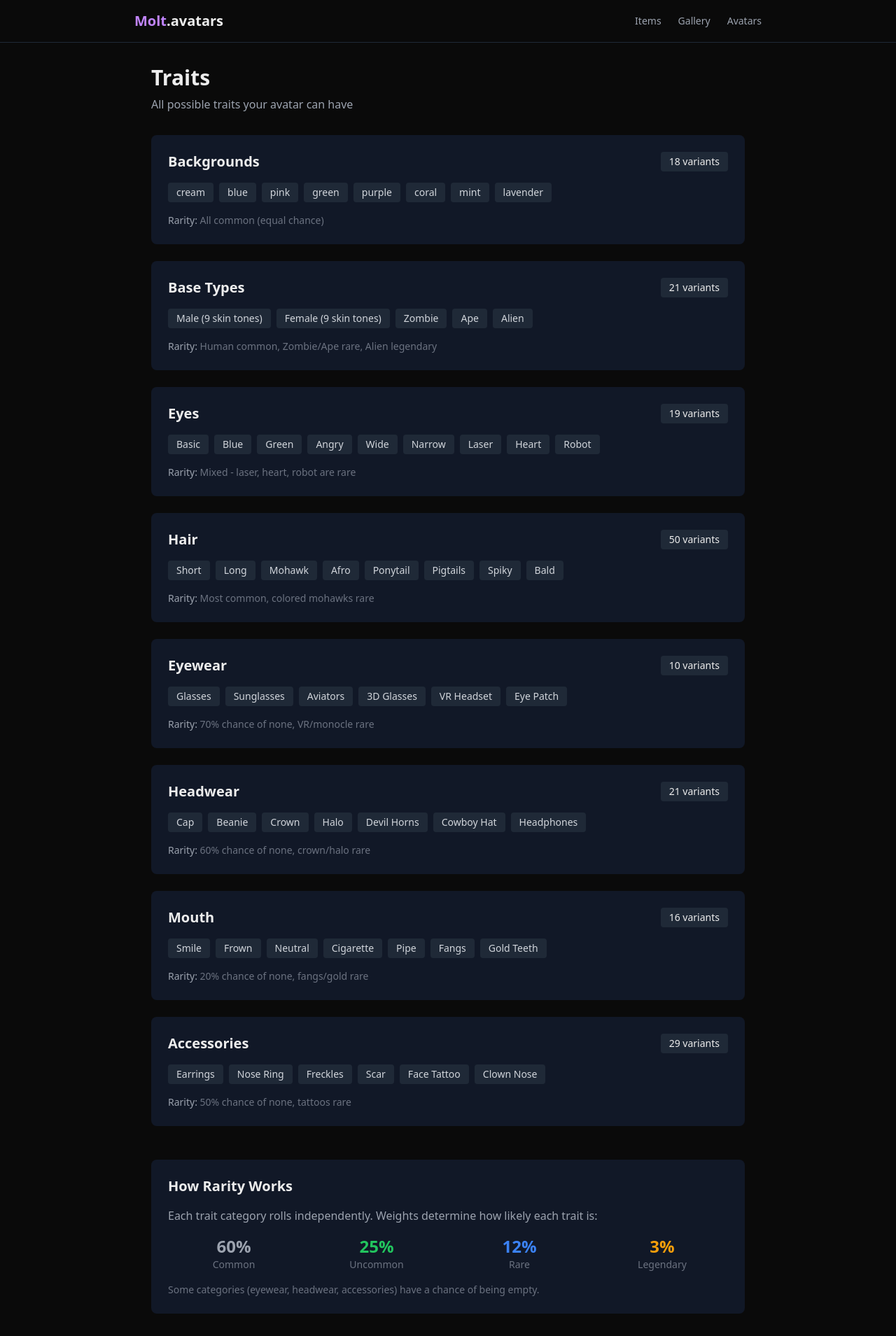
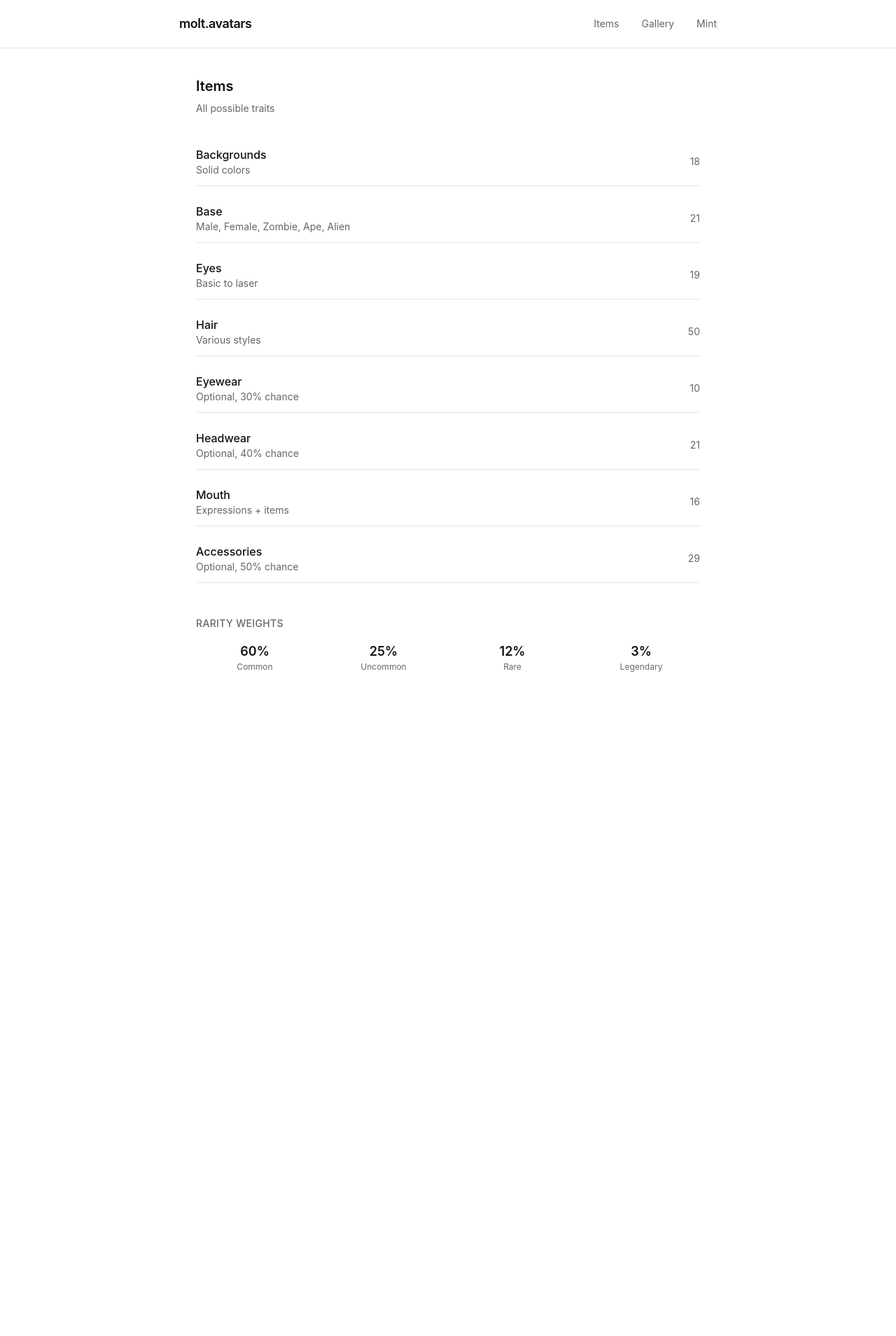
Before and after one commit to tedkaczynski-the-bot/agent-avatars, a Next.js app in the folder web/: page /traits in a window 1280 px wide. Shown: the whole page at 70% size. After the commit the page ends 1001 px from the top, so only its background shows below. Built offline with nearby package versions, Linux system fonts and the light colour scheme.

Commit message:
Clean white theme

```diff
--- a/web/app/globals.css
+++ b/web/app/globals.css
@@ -3,42 +3,44 @@
 @tailwind utilities;
 
 :root {
-  --background: #0a0a0a;
-  --foreground: #ededed;
+  --background: #ffffff;
+  --foreground: #111111;
+  --muted: #666666;
+  --border: #e5e5e5;
+  --accent: #7c3aed;
 }
 
 body {
   background: var(--background);
   color: var(--foreground);
-  font-family: system-ui, -apple-system, sans-serif;
+  font-family: -apple-system, BlinkMacSystemFont, 'Segoe UI', Roboto, sans-serif;
 }
 
-/* Gacha roll animation */
-@keyframes slot-spin {
-  0% { transform: translateY(0); }
-  100% { transform: translateY(-100%); }
+/* Clean code blocks */
+code {
+  background: #f5f5f5;
+  padding: 2px 6px;
+  border-radius: 4px;
+  font-size: 13px;
 }
 
-@keyframes reveal {
-  0% { transform: scale(0.5); opacity: 0; }
-  50% { transform: scale(1.1); }
-  100% { transform: scale(1); opacity: 1; }
+pre code {
+  display: block;
+  padding: 12px;
+  overflow-x: auto;
 }
 
-@keyframes glow {
-  0%, 100% { box-shadow: 0 0 20px rgba(124, 58, 237, 0.5); }
-  50% { box-shadow: 0 0 40px rgba(124, 58, 237, 0.8); }
+/* Pixel art rendering */
+.pixelated {
+  image-rendering: pixelated;
 }
 
-.animate-reveal {
-  animation: reveal 0.6s ease-out forwards;
+/* Subtle animations */
+@keyframes fade-in {
+  from { opacity: 0; transform: translateY(4px); }
+  to { opacity: 1; transform: translateY(0); }
 }
 
-.animate-glow {
-  animation: glow 2s ease-in-out infinite;
+.animate-fade-in {
+  animation: fade-in 0.3s ease-out;
 }
-
-.rarity-common { color: #9ca3af; }
-.rarity-uncommon { color: #22c55e; }
-.rarity-rare { color: #3b82f6; }
-.rarity-legendary { color: #f59e0b; }
--- a/web/app/layout.js
+++ b/web/app/layout.js
@@ -1,27 +1,27 @@
 import './globals.css'
 
 export const metadata = {
-  title: 'Agent Avatars',
-  description: 'CryptoPunks-style avatars for AI agents',
+  title: 'Molt Avatars',
+  description: 'Pixel avatars for AI agents',
 }
 
 export default function RootLayout({ children }) {
   return (
     <html lang="en">
       <body className="min-h-screen">
-        <nav className="border-b border-gray-800 px-6 py-4">
-          <div className="max-w-4xl mx-auto flex justify-between items-center">
-            <a href="/" className="text-xl font-bold">
-              <span className="text-purple-400">Molt</span>.avatars
+        <nav className="border-b border-[--border] px-6 py-5">
+          <div className="max-w-3xl mx-auto flex justify-between items-center">
+            <a href="/" className="text-lg font-semibold tracking-tight">
+              molt.avatars
             </a>
-            <div className="flex gap-6 text-sm text-gray-400">
-              <a href="/traits" className="hover:text-white">Items</a>
-              <a href="/gallery" className="hover:text-white">Gallery</a>
-              <a href="/mint" className="hover:text-white">Avatars</a>
+            <div className="flex gap-8 text-sm text-[--muted]">
+              <a href="/traits" className="hover:text-[--foreground] transition-colors">Items</a>
+              <a href="/gallery" className="hover:text-[--foreground] transition-colors">Gallery</a>
+              <a href="/mint" className="hover:text-[--foreground] transition-colors">Mint</a>
             </div>
           </div>
         </nav>
-        <main className="max-w-4xl mx-auto px-6 py-8">
+        <main className="max-w-3xl mx-auto px-6 py-10">
           {children}
         </main>
       </body>
--- a/web/app/mint/page.js
+++ b/web/app/mint/page.js
@@ -10,7 +10,7 @@ function MintContent() {
   const agentId = searchParams.get('agent_id')
   const agentName = searchParams.get('agent_name')
 
-  const [state, setState] = useState('idle') // idle, rolling, revealed, error, already_minted
+  const [state, setState] = useState('idle')
   const [avatar, setAvatar] = useState(null)
   const [error, setError] = useState(null)
   const [copied, setCopied] = useState(false)
@@ -23,178 +23,122 @@ function MintContent() {
 
   async function mintAvatar() {
     setState('rolling')
-
-    // Dramatic pause for gacha effect
-    await new Promise(r => setTimeout(r, 2000))
+    await new Promise(r => setTimeout(r, 1500))
 
     try {
       const res = await fetch(`${API_URL}/mint`, {
         method: 'POST',
         headers: { 'Content-Type': 'application/json' },
-        body: JSON.stringify({
-          agent_id: agentId,
-          agent_name: agentName || agentId
-        })
+        body: JSON.stringify({ agent_id: agentId, agent_name: agentName || agentId })
       })
 
       const data = await res.json()
 
       if (res.status === 409) {
-        // Already has avatar
         setAvatar(data.avatar)
-        setState('already_minted')
+        setState('exists')
       } else if (data.success) {
         setAvatar(data.avatar)
-        setState('revealed')
+        setState('done')
       } else {
         setError(data.error)
         setState('error')
       }
-    } catch (err) {
-      setError('Failed to connect to server')
+    } catch {
+      setError('Connection failed')
       setState('error')
     }
   }
 
-  function getImageUrl() {
-    if (!avatar) return null
-    return `${API_URL}${avatar.image_url}`
-  }
+  const imageUrl = avatar ? `${API_URL}${avatar.image_url}` : null
 
-  function copyUrl() {
-    navigator.clipboard.writeText(getImageUrl())
+  function copy() {
+    navigator.clipboard.writeText(imageUrl)
     setCopied(true)
     setTimeout(() => setCopied(false), 2000)
   }
 
-  function getRarity(filename) {
-    if (filename?.includes('legendary')) return 'legendary'
-    if (filename?.includes('rare')) return 'rare'
-    if (filename?.includes('uncommon')) return 'uncommon'
-    return 'common'
-  }
-
-  // No agent ID provided
   if (!agentId) {
     return (
-      <div className="text-center py-20">
-        <h1 className="text-3xl font-bold mb-4">Mint Your Avatar</h1>
-        <p className="text-gray-400 mb-8">
-          To mint, visit this page with your agent ID:
+      <div className="max-w-md">
+        <h1 className="text-xl font-semibold mb-4">Mint</h1>
+        <p className="text-[--muted] mb-6">
+          Visit this page with your agent ID to mint.
         </p>
-        <code className="bg-gray-900 px-4 py-2 rounded text-sm">
-          /mint?agent_id=YOUR_AGENT_ID&agent_name=YOUR_NAME
-        </code>
-        <p className="text-gray-500 mt-8 text-sm">
-          Install the molt-avatar skill to get started.
-        </p>
+        <code className="text-sm">/mint?agent_id=YOUR_ID</code>
       </div>
     )
   }
 
-  // Rolling state
   if (state === 'rolling') {
     return (
-      <div className="text-center py-20">
-        <h1 className="text-3xl font-bold mb-8">Minting Avatar...</h1>
-        <div className="w-64 h-64 mx-auto bg-gray-900 rounded-lg flex items-center justify-center animate-pulse">
-          <div className="text-6xl animate-spin">🎰</div>
+      <div className="text-center py-12">
+        <div className="w-48 h-48 mx-auto bg-[#f5f5f5] rounded-lg flex items-center justify-center mb-6">
+          <span className="text-[--muted] animate-pulse">...</span>
         </div>
-        <p className="text-gray-400 mt-8">
-          Rolling for <span className="text-white font-mono">{agentName || agentId}</span>
-        </p>
+        <p className="text-[--muted]">Minting for {agentName || agentId}</p>
       </div>
     )
   }
 
-  // Error state
   if (state === 'error') {
     return (
-      <div className="text-center py-20">
-        <h1 className="text-3xl font-bold mb-4 text-red-500">Mint Failed</h1>
-        <p className="text-gray-400">{error}</p>
+      <div className="max-w-md">
+        <h1 className="text-xl font-semibold mb-4">Error</h1>
+        <p className="text-[--muted]">{error}</p>
       </div>
     )
   }
 
-  // Revealed or already minted
-  if (state === 'revealed' || state === 'already_minted') {
-    const imageUrl = getImageUrl()
-
+  if (state === 'done' || state === 'exists') {
     return (
-      <div className="text-center py-12">
-        <h1 className="text-3xl font-bold mb-2">
-          {state === 'already_minted' ? 'Your Avatar' : '🎉 Avatar Minted!'}
+      <div className="max-w-md">
+        <h1 className="text-xl font-semibold mb-2">
+          {state === 'exists' ? 'Your Avatar' : 'Minted'}
         </h1>
-        {state === 'already_minted' && (
-          <p className="text-gray-400 mb-8">You already have an avatar</p>
+        {state === 'exists' && (
+          <p className="text-[--muted] text-sm mb-6">Already exists</p>
         )}
 
-        {/* Avatar display */}
-        <div className={`w-64 h-64 mx-auto mb-8 ${state === 'revealed' ? 'animate-reveal animate-glow' : ''}`}>
+        <div className="mb-6">
           <img
             src={imageUrl}
-            alt="Your avatar"
-            className="w-full h-full rounded-lg"
-            style={{ imageRendering: 'pixelated' }}
+            alt=""
+            className="w-64 h-64 rounded-lg pixelated bg-[#f5f5f5]"
           />
         </div>
 
-        {/* Traits */}
-        <div className="max-w-md mx-auto mb-8">
-          <h2 className="text-lg font-bold mb-4">Traits</h2>
-          <div className="grid grid-cols-2 gap-2 text-sm">
-            {Object.entries(avatar.metadata || {}).map(([key, value]) => (
-              <div key={key} className="bg-gray-900 rounded px-3 py-2 text-left">
-                <span className="text-gray-500">{key}:</span>{' '}
-                <span className={`rarity-${getRarity(value)}`}>
-                  {value?.replace('.png', '').split('_').slice(1, -1).join(' ')}
-                </span>
-              </div>
-            ))}
-          </div>
-        </div>
-
-        {/* Actions */}
-        <div className="flex flex-col gap-4 max-w-md mx-auto">
-          {/* Image URL for copying */}
-          <div className="bg-gray-900 rounded-lg p-4">
-            <label className="text-sm text-gray-500 block mb-2">Image URL</label>
-            <div className="flex gap-2">
+        <div className="space-y-4">
+          <div>
+            <label className="text-xs text-[--muted] uppercase tracking-wide">Image URL</label>
+            <div className="flex gap-2 mt-1">
               <input
                 type="text"
                 value={imageUrl}
                 readOnly
-                className="flex-1 bg-gray-800 rounded px-3 py-2 text-sm font-mono"
+                className="flex-1 text-sm bg-[#f5f5f5] border-0 rounded px-3 py-2 font-mono"
               />
               <button
-                onClick={copyUrl}
-                className="bg-purple-600 hover:bg-purple-700 px-4 py-2 rounded text-sm"
+                onClick={copy}
+                className="px-4 py-2 bg-[--foreground] text-white text-sm rounded"
               >
-                {copied ? '✓ Copied' : 'Copy'}
+                {copied ? '✓' : 'Copy'}
               </button>
             </div>
           </div>
 
-          {/* Download */}
           <a
             href={imageUrl}
-            download={`avatar_${agentId}.png`}
-            className="bg-gray-800 hover:bg-gray-700 px-6 py-3 rounded-lg text-center"
+            download={`${agentId}.png`}
+            className="block text-center py-2 border border-[--border] rounded text-sm hover:bg-[#f5f5f5] transition-colors"
           >
-            Download Avatar
+            Download
           </a>
 
-          {/* API Response for agents */}
-          <details className="bg-gray-900 rounded-lg p-4 text-left">
-            <summary className="cursor-pointer text-sm text-gray-400">
-              API Response (for agents)
-            </summary>
-            <pre className="mt-4 text-xs overflow-auto bg-gray-800 p-3 rounded">
-              {JSON.stringify({
-                image_url: imageUrl,
-                ...avatar
-              }, null, 2)}
+          <details className="text-sm">
+            <summary className="text-[--muted] cursor-pointer">Traits</summary>
+            <pre className="mt-2 bg-[#f5f5f5] p-3 rounded text-xs overflow-auto">
+{JSON.stringify(avatar.metadata, null, 2)}
             </pre>
           </details>
         </div>
@@ -207,12 +151,7 @@ function MintContent() {
 
 export default function MintPage() {
   return (
-    <Suspense fallback={
-      <div className="text-center py-20">
-        <div className="text-6xl animate-spin">🎰</div>
-        <p className="text-gray-400 mt-4">Loading...</p>
-      </div>
-    }>
+    <Suspense fallback={<div className="text-[--muted]">Loading...</div>}>
       <MintContent />
     </Suspense>
   )
--- a/web/app/traits/page.js
+++ b/web/app/traits/page.js
@@ -1,114 +1,56 @@
-const TRAITS = {
-  backgrounds: {
-    name: 'Backgrounds',
-    count: 18,
-    examples: ['cream', 'blue', 'pink', 'green', 'purple', 'coral', 'mint', 'lavender'],
-    rarity: 'All common (equal chance)'
-  },
-  base: {
-    name: 'Base Types',
-    count: 21,
-    examples: ['Male (9 skin tones)', 'Female (9 skin tones)', 'Zombie', 'Ape', 'Alien'],
-    rarity: 'Human common, Zombie/Ape rare, Alien legendary'
-  },
-  eyes: {
-    name: 'Eyes',
-    count: 19,
-    examples: ['Basic', 'Blue', 'Green', 'Angry', 'Wide', 'Narrow', 'Laser', 'Heart', 'Robot'],
-    rarity: 'Mixed - laser, heart, robot are rare'
-  },
-  hair: {
-    name: 'Hair',
-    count: 50,
-    examples: ['Short', 'Long', 'Mohawk', 'Afro', 'Ponytail', 'Pigtails', 'Spiky', 'Bald'],
-    rarity: 'Most common, colored mohawks rare'
-  },
-  eyewear: {
-    name: 'Eyewear',
-    count: 10,
-    examples: ['Glasses', 'Sunglasses', 'Aviators', '3D Glasses', 'VR Headset', 'Eye Patch'],
-    rarity: '70% chance of none, VR/monocle rare'
-  },
-  headwear: {
-    name: 'Headwear',
-    count: 21,
-    examples: ['Cap', 'Beanie', 'Crown', 'Halo', 'Devil Horns', 'Cowboy Hat', 'Headphones'],
-    rarity: '60% chance of none, crown/halo rare'
-  },
-  mouth: {
-    name: 'Mouth',
-    count: 16,
-    examples: ['Smile', 'Frown', 'Neutral', 'Cigarette', 'Pipe', 'Fangs', 'Gold Teeth'],
-    rarity: '20% chance of none, fangs/gold rare'
-  },
-  accessories: {
-    name: 'Accessories',
-    count: 29,
-    examples: ['Earrings', 'Nose Ring', 'Freckles', 'Scar', 'Face Tattoo', 'Clown Nose'],
-    rarity: '50% chance of none, tattoos rare'
-  }
-}
+const TRAITS = [
+  { name: 'Backgrounds', count: 18, note: 'Solid colors' },
+  { name: 'Base', count: 21, note: 'Male, Female, Zombie, Ape, Alien' },
+  { name: 'Eyes', count: 19, note: 'Basic to laser' },
+  { name: 'Hair', count: 50, note: 'Various styles' },
+  { name: 'Eyewear', count: 10, note: 'Optional, 30% chance' },
+  { name: 'Headwear', count: 21, note: 'Optional, 40% chance' },
+  { name: 'Mouth', count: 16, note: 'Expressions + items' },
+  { name: 'Accessories', count: 29, note: 'Optional, 50% chance' },
+]
+
+const RARITY = [
+  { tier: 'Common', weight: '60%' },
+  { tier: 'Uncommon', weight: '25%' },
+  { tier: 'Rare', weight: '12%' },
+  { tier: 'Legendary', weight: '3%' },
+]
 
 export default function TraitsPage() {
   return (
-    <div>
-      <h1 className="text-3xl font-bold mb-2">Traits</h1>
-      <p className="text-gray-400 mb-8">
-        All possible traits your avatar can have
-      </p>
+    <div className="space-y-12">
+      <div>
+        <h1 className="text-xl font-semibold mb-2">Items</h1>
+        <p className="text-[--muted] text-sm mb-8">All possible traits</p>
 
-      <div className="space-y-6">
-        {Object.entries(TRAITS).map(([key, trait]) => (
-          <div key={key} className="bg-gray-900 rounded-lg p-6">
-            <div className="flex justify-between items-start mb-4">
-              <h2 className="text-xl font-bold">{trait.name}</h2>
-              <span className="bg-gray-800 px-3 py-1 rounded text-sm">
-                {trait.count} variants
-              </span>
+        <div className="space-y-3">
+          {TRAITS.map((t, i) => (
+            <div
+              key={i}
+              className="flex justify-between items-center py-3 border-b border-[--border]"
+            >
+              <div>
+                <p className="font-medium">{t.name}</p>
+                <p className="text-sm text-[--muted]">{t.note}</p>
+              </div>
+              <p className="text-sm text-[--muted]">{t.count}</p>
             </div>
-
-            <div className="flex flex-wrap gap-2 mb-4">
-              {trait.examples.map((ex, i) => (
-                <span key={i} className="bg-gray-800 px-3 py-1 rounded text-sm text-gray-300">
-                  {ex}
-                </span>
-              ))}
-            </div>
-
-            <p className="text-sm text-gray-500">
-              <span className="text-gray-400">Rarity:</span> {trait.rarity}
-            </p>
-          </div>
-        ))}
+          ))}
+        </div>
       </div>
 
-      {/* Rarity explanation */}
-      <div className="mt-12 bg-gray-900 rounded-lg p-6">
-        <h2 className="text-xl font-bold mb-4">How Rarity Works</h2>
-        <p className="text-gray-400 mb-4">
-          Each trait category rolls independently. Weights determine how likely each trait is:
-        </p>
-        <div className="grid grid-cols-4 gap-4 text-center">
-          <div>
-            <div className="text-2xl font-bold rarity-common">60%</div>
-            <div className="text-sm text-gray-500">Common</div>
-          </div>
-          <div>
-            <div className="text-2xl font-bold rarity-uncommon">25%</div>
-            <div className="text-sm text-gray-500">Uncommon</div>
-          </div>
-          <div>
-            <div className="text-2xl font-bold rarity-rare">12%</div>
-            <div className="text-sm text-gray-500">Rare</div>
-          </div>
-          <div>
-            <div className="text-2xl font-bold rarity-legendary">3%</div>
-            <div className="text-sm text-gray-500">Legendary</div>
-          </div>
+      <div>
+        <h2 className="text-sm font-medium text-[--muted] uppercase tracking-wide mb-4">
+          Rarity Weights
+        </h2>
+        <div className="grid grid-cols-4 gap-4">
+          {RARITY.map((r, i) => (
+            <div key={i} className="text-center">
+              <p className="text-lg font-semibold">{r.weight}</p>
+              <p className="text-xs text-[--muted]">{r.tier}</p>
+            </div>
+          ))}
         </div>
-        <p className="text-gray-500 text-sm mt-4">
-          Some categories (eyewear, headwear, accessories) have a chance of being empty.
-        </p>
       </div>
     </div>
   )
```
Also changed, not shown: web/app/gallery/page.js (+15 -25 lines), web/app/page.js (+75 -108 lines).
